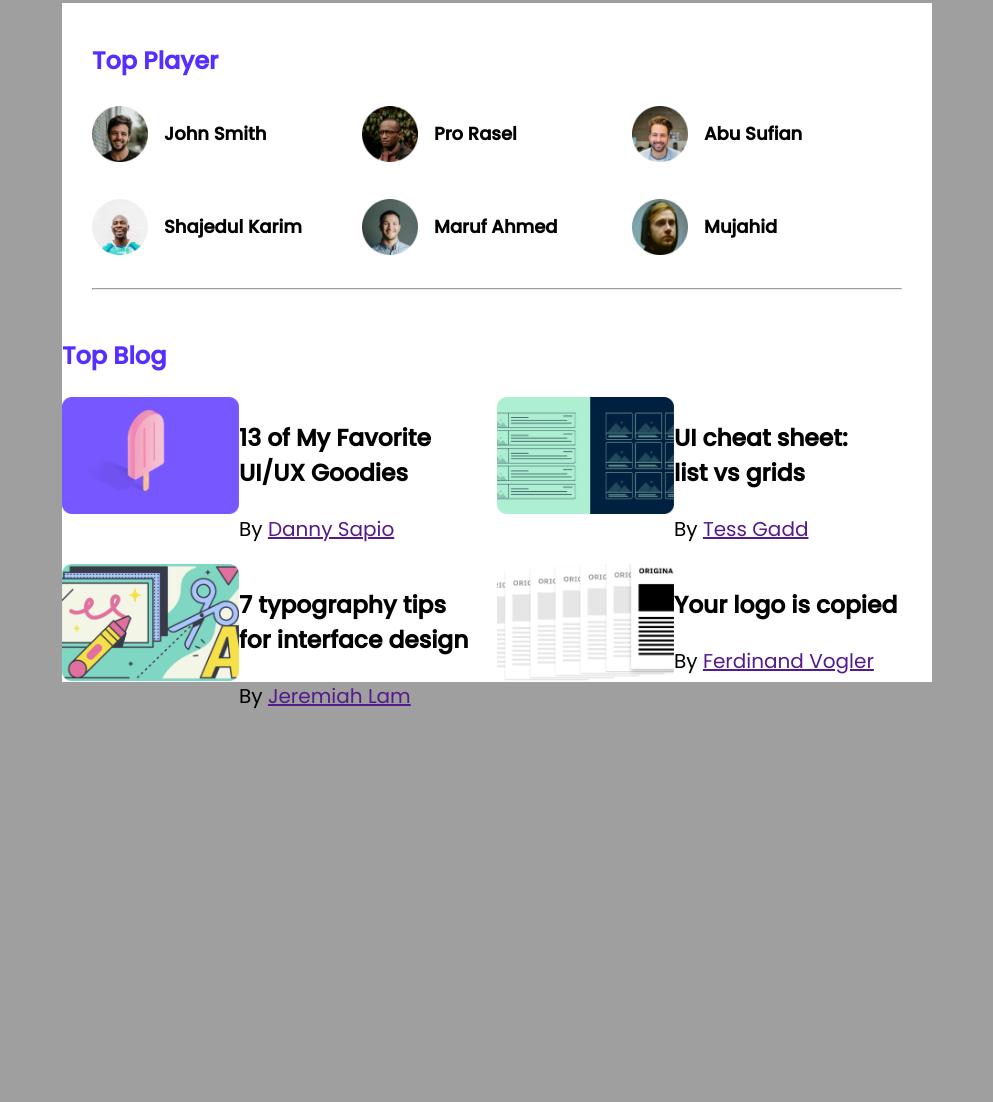
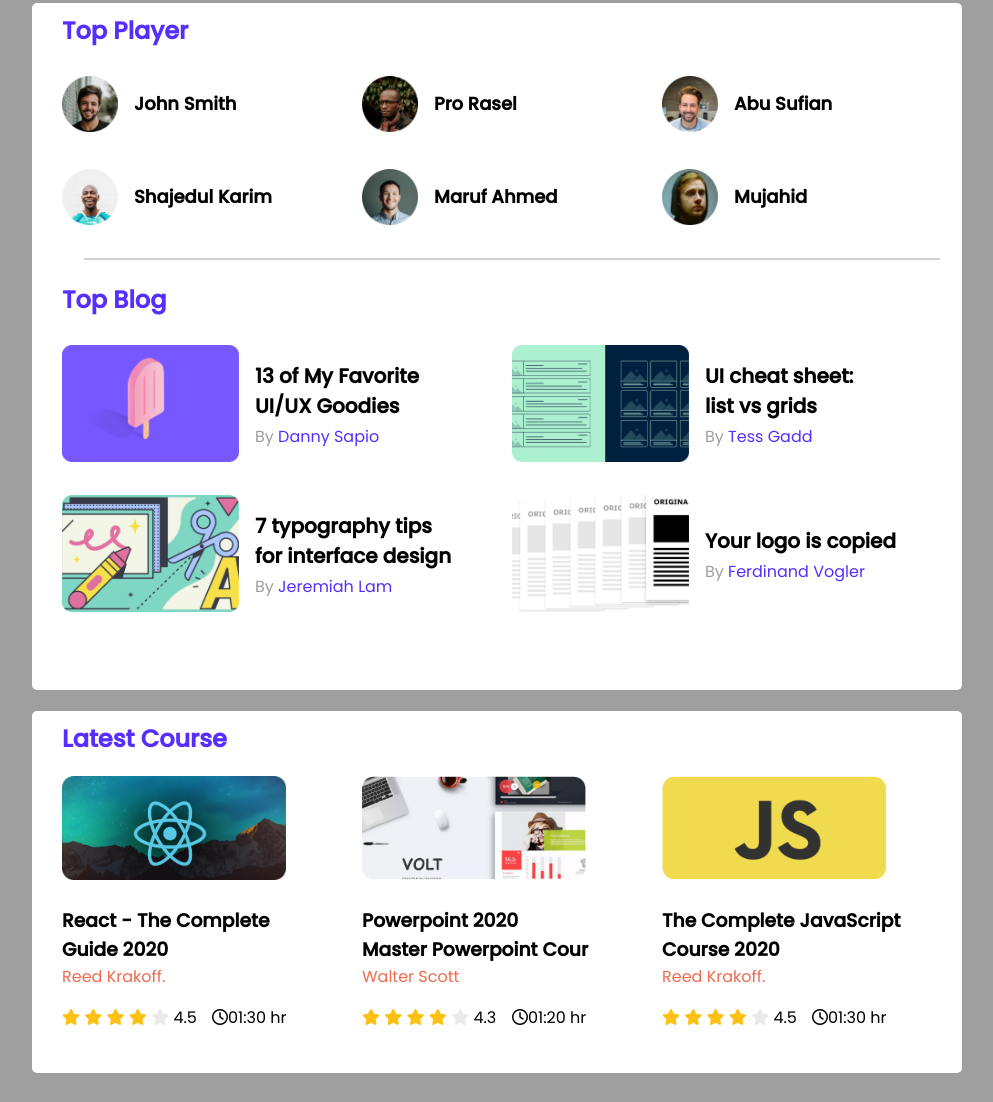
Before and after one commit to Fahadmohammad1/leader-board-css3, a plain HTML site: page index.html in a window 1280 px wide. Shown: the part 5-1107 px from the top of the page, without its empty margins (143-1136 px from the left). Before the commit the page ends 800 px from the top, so only its background shows below. Drawn offline with Linux system fonts and the light colour scheme.

Commit message:
almost ready

```diff
--- a/index.html
+++ b/index.html
@@ -4,7 +4,14 @@
     <meta charset="UTF-8" />
     <meta http-equiv="X-UA-Compatible" content="IE=edge" />
     <meta name="viewport" content="width=device-width, initial-scale=1.0" />
+
+    <!-- stylesheet -->
     <link rel="stylesheet" href="styles/style.css" />
+    <!-- font awesome kit -->
+    <script
+      src="https://kit.fontawesome.com/8680d45990.js"
+      crossorigin="anonymous"
+    ></script>
     <title>Idea</title>
   </head>
   <body>
@@ -51,43 +58,129 @@
         <!----------------
            top blog start
         ------------------>
+        <div class="top-blogs">
           <h3 class="section-title">Top Blog</h3>
-        <div class="top-blogs">
-          <div class="top-blog">
+          <div class="blogs">
+            <div class="blog">
               <img class="thumbnail" src="./images/blogs/blog-1.png" alt="" />
               <div class="blog-info">
-              <h3>
+                <h3 class="blog-title">
                   13 of My Favorite<br />
                   UI/UX Goodies
                 </h3>
                 <p class="author">By <a href="">Danny Sapio</a></p>
               </div>
             </div>
-          <div class="top-blog">
+            <div class="blog">
               <img class="thumbnail" src="./images/blogs/blog-2.png" alt="" />
               <div class="blog-info">
-              <h3>
+                <h3 class="blog-title">
                   UI cheat sheet:<br />
                   list vs grids
                 </h3>
                 <p class="author">By <a href="">Tess Gadd</a></p>
               </div>
             </div>
-          <div class="top-blog">
+            <div class="blog">
               <img class="thumbnail" src="./images/blogs/blog-3.png" alt="" />
               <div class="blog-info">
-              <h3>
+                <h3 class="blog-title">
                   7 typography tips<br />
                   for interface design
                 </h3>
                 <p class="author">By <a href="">Jeremiah Lam</a></p>
               </div>
             </div>
-          <div class="top-blog">
+            <div class="blog">
               <img class="thumbnail" src="./images/blogs/blog-4.png" alt="" />
               <div class="blog-info">
-              <h3>Your logo is copied</h3>
+                <h3 class="blog-title">Your logo is copied</h3>
                 <p class="author">By <a href="">Ferdinand Vogler</a></p>
+              </div>
+            </div>
+          </div>
+        </div>
+      </section>
+      <!-- section top player and top blogs end -->
+
+      <!-- latest course start -->
+      <section class="container last">
+        <h2 class="section-title">Latest Course</h2>
+        <div class="latest-courses">
+          <div class="courses">
+            <div class="course">
+              <img
+                class="course-banner"
+                src="./images/courses/course-1.png"
+                alt=""
+              />
+            </div>
+            <div class="course-detail">
+              <h3 class="course-title">React - The Complete<br />Guide 2020</h3>
+              <p class="course-author">Reed Krakoff.</p>
+              <div class="course-info">
+                <div>
+                  <i class="fas fa-star filled"></i>
+                  <i class="fas fa-star filled"></i>
+                  <i class="fas fa-star filled"></i>
+                  <i class="fas fa-star filled"></i>
+                  <i class="fas fa-star empty"></i>
+                  <span>4.5</span>
+                </div>
+                <p><i class="far fa-clock"></i>01:30 hr</p>
+              </div>
+            </div>
+          </div>
+          <div class="courses">
+            <div class="course">
+              <img
+                class="course-banner"
+                src="./images/courses/course-2.png"
+                alt=""
+              />
+            </div>
+            <div class="course-detail">
+              <h3 class="course-title">
+                Powerpoint 2020<br />Master Powerpoint Cour
+              </h3>
+              <p class="course-author">Walter Scott</p>
+              <div class="course-info">
+                <div>
+                  <i class="fas fa-star filled"></i>
+                  <i class="fas fa-star filled"></i>
+                  <i class="fas fa-star filled"></i>
+                  <i class="fas fa-star filled"></i>
+                  <i class="fas fa-star empty"></i>
+                  <span>4.3</span>
+                </div>
+                <p><i class="far fa-clock"></i>01:20 hr</p>
+              </div>
+            </div>
+          </div>
+          <div class="courses">
+            <div class="course">
+              <img
+                class="course-banner"
+                src="./images/courses/course-3.png"
+                alt=""
+              />
+            </div>
+            <div class="course-detail">
+              <h3 class="course-title">
+                The Complete JavaScript<br />Course 2020
+              </h3>
+              <p class="course-author">Reed Krakoff.</p>
+              <div class="course-info">
+                <div>
+                  <i class="fas fa-star filled"></i>
+                  <i class="fas fa-star filled"></i>
+                  <i class="fas fa-star filled"></i>
+                  <i class="fas fa-star filled"></i>
+                  <i class="fas fa-star empty"></i>
+                  <span>4.5</span>
+                </div>
+                <p><i class="far fa-clock"></i>01:30 hr</p>
+              </div>
             </div>
           </div>
         </div>
--- a/styles/style.css
+++ b/styles/style.css
@@ -16,17 +16,18 @@ top players and blog style
 ----------------------------*/
 main {
   display: flex;
-  justify-content: center;
+  flex-direction: column;
+  align-items: center;
 }
 .container {
-  width: 870px;
-  height: 679px;
+  /* width: 870px; */
+  width: 900px;
+  height: 687px;
   background-color: #ffffff;
+  padding-left: 30px;
+  margin-bottom: 21px;
+  border-radius: 5px;
 }
-.top-players {
-  padding: 30px;
-}
-
 .section-title {
   color: #562eff;
   font-size: 24px;
@@ -50,21 +51,74 @@ main {
   font-size: 18px;
   margin-left: 16px;
 }
+hr {
+  margin: 22px;
+  border: 1px solid #d1d1d1;
+}
 /* ------------------
 top blog style start
 --------------------- */
 
-.top-blogs {
+.blogs {
   display: grid;
   grid-template-columns: repeat(2, 1fr);
+  grid-row-gap: 26px;
 }
-.top-blog {
+.blog {
   display: flex;
+  align-items: center;
 }
-.top-blog img {
+.blog img {
   width: 177px;
   height: 117px;
 }
 .blog-info {
+  margin-left: 16px;
+}
+.blog-title {
   font-size: 20px;
+  margin-bottom: 3px;
 }
+.author {
+  margin-top: 3px;
+  color: #9f9f9f;
+}
+.author a {
+  text-decoration: none;
+  color: #562eff;
+}
+
+/*--------------
+  courses styles
+---------------- */
+.last {
+  height: 362px;
+}
+.latest-courses {
+  display: grid;
+  grid-template-columns: repeat(3, 1fr);
+}
+.courses .course img {
+  width: 224px;
+  height: 104px;
+}
+.course-title {
+  margin-bottom: 0;
+}
+.course-author {
+  color: #ed6b4f;
+  margin-bottom: 0;
+  margin-top: 0px;
+}
+.course-info {
+  display: grid;
+  grid-template-columns: repeat(2, 1fr);
+  align-items: center;
+}
+.filled {
+  color: #ffc014;
+}
+.empty {
+  color: #aeaeae;
+  opacity: 0.25;
+}
```
Lines whose indentation alone changed are shown as unchanged.
